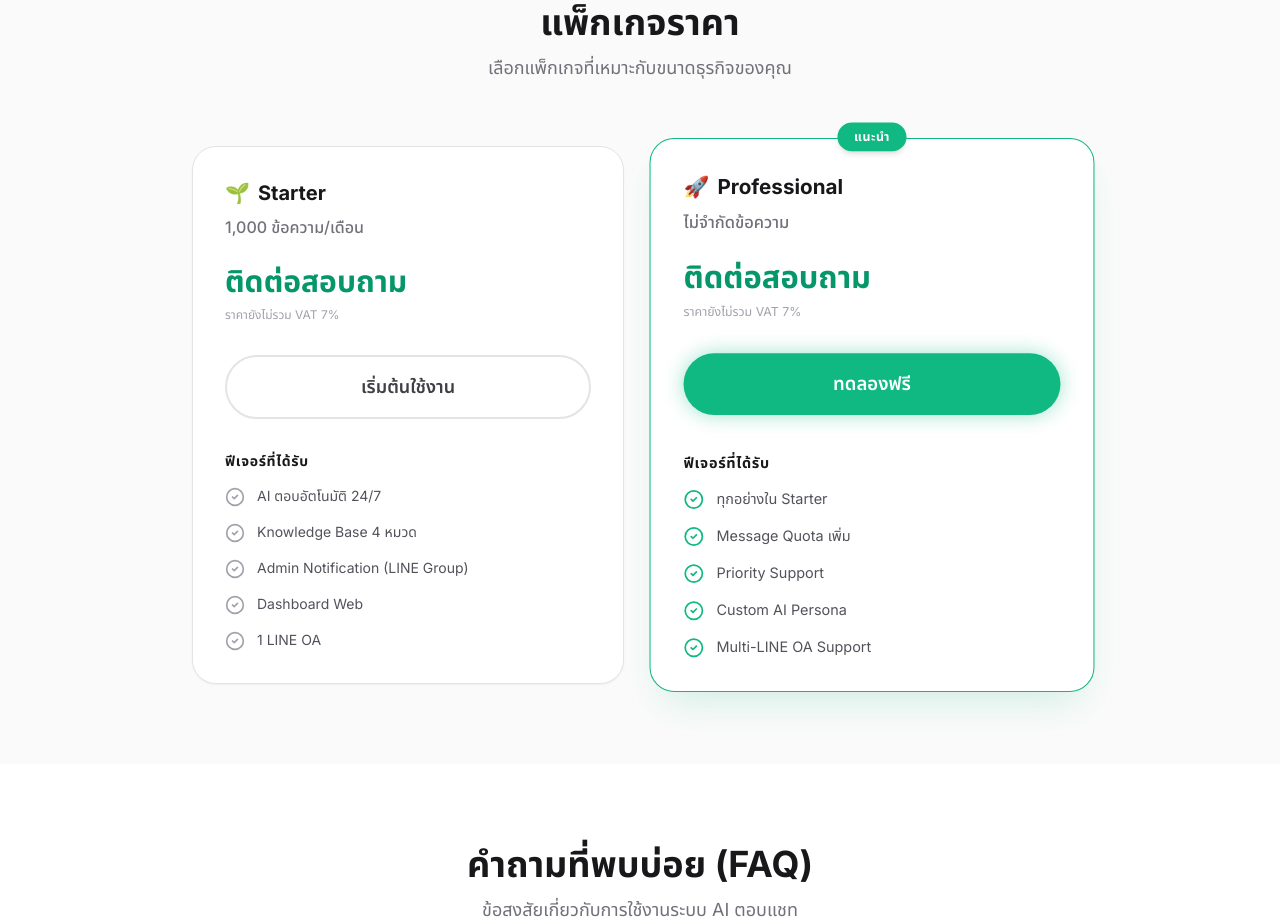
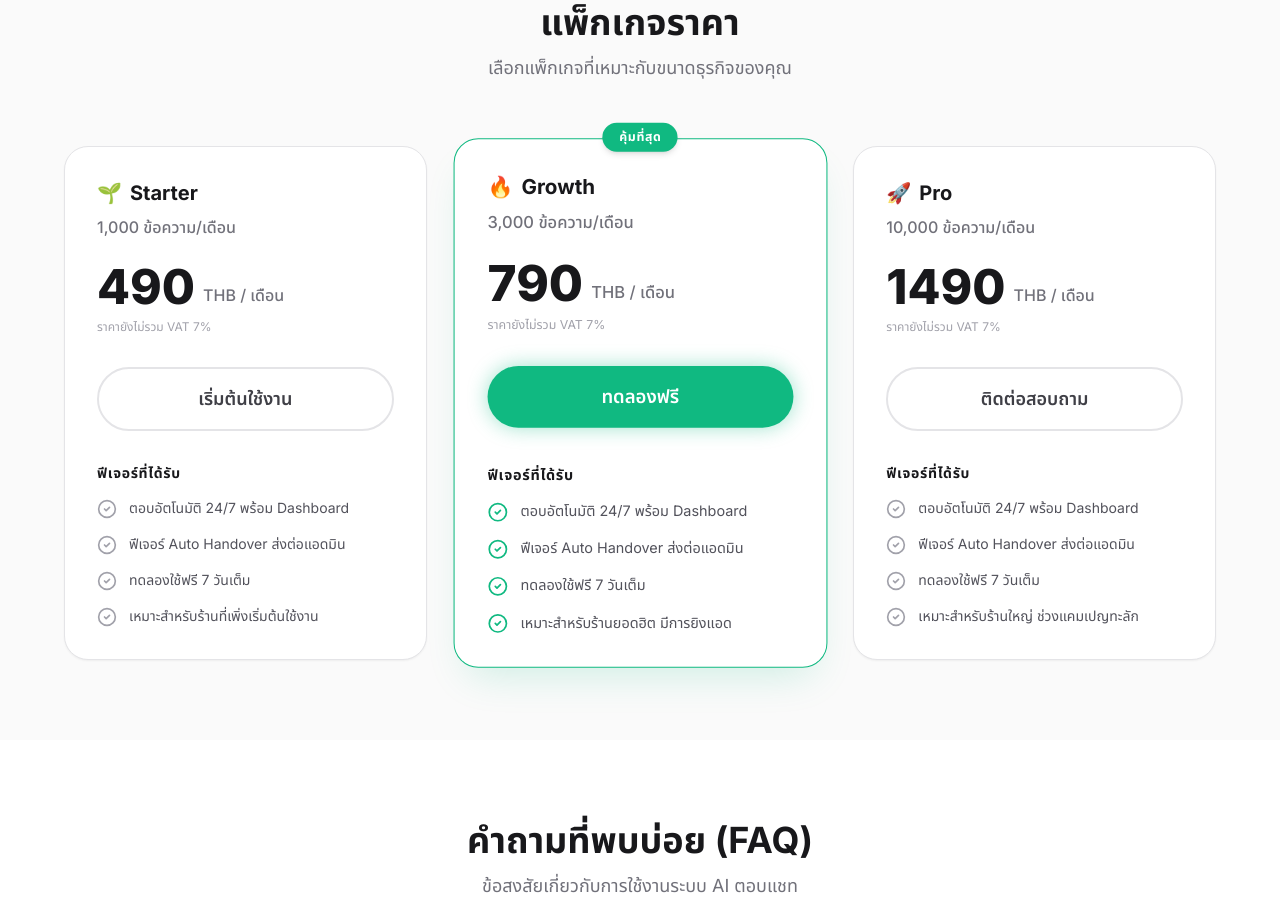
Before and after one commit to Aemitez1/chillandco-landing, a Next.js app: page / in a window 1280 px wide. Shown: the part 4420-5339 px from the top of the page. Built offline with nearby package versions, Linux system fonts and the light colour scheme.

Commit message:
feat: Add a new pricing section with dynamic content, animations, and supporting data files.

```diff
--- a/src/components/sections/PricingSection.tsx
+++ b/src/components/sections/PricingSection.tsx
@@ -44,7 +44,7 @@ export default function PricingSection() {
                     initial="hidden"
                     whileInView="visible"
                     viewport={{ once: true, amount: 0.2 }}
-                    className="w-full max-w-4xl mx-auto grid grid-cols-1 md:grid-cols-2 gap-8 items-stretch relative"
+                    className="w-full max-w-6xl mx-auto grid grid-cols-1 md:grid-cols-3 gap-6 lg:gap-8 items-stretch relative"
                 >
                     {pricing.plans.map((plan, idx) => (
                         <motion.div
--- a/src/data/content.ts
+++ b/src/data/content.ts
@@ -218,35 +218,48 @@ export const pricing = {
         {
             name: "Starter",
             emoji: "🌱",
-            price: null,
-            priceLabel: "ติดต่อสอบถาม",
+            price: 490,
+            priceLabel: "490",
             limit: "1,000 ข้อความ/เดือน",
             features: [
-                "AI ตอบอัตโนมัติ 24/7",
-                "Knowledge Base 4 หมวด",
-                "Admin Notification (LINE Group)",
-                "Dashboard Web",
-                "1 LINE OA",
+                "ตอบอัตโนมัติ 24/7 พร้อม Dashboard",
+                "ฟีเจอร์ Auto Handover ส่งต่อแอดมิน",
+                "ทดลองใช้ฟรี 7 วันเต็ม",
+                "เหมาะสำหรับร้านที่เพิ่งเริ่มต้นใช้งาน",
             ],
             cta: { label: "เริ่มต้นใช้งาน", url: brand.lineAddFriendUrl },
             highlight: false,
         },
         {
-            name: "Professional",
-            emoji: "🚀",
-            price: null,
-            priceLabel: "ติดต่อสอบถาม",
-            limit: "ไม่จำกัดข้อความ",
-            badge: "แนะนำ",
+            name: "Growth",
+            emoji: "🔥",
+            price: 790,
+            priceLabel: "790",
+            limit: "3,000 ข้อความ/เดือน",
+            badge: "คุ้มที่สุด",
             features: [
-                "ทุกอย่างใน Starter",
-                "Message Quota เพิ่ม",
-                "Priority Support",
-                "Custom AI Persona",
-                "Multi-LINE OA Support",
+                "ตอบอัตโนมัติ 24/7 พร้อม Dashboard",
+                "ฟีเจอร์ Auto Handover ส่งต่อแอดมิน",
+                "ทดลองใช้ฟรี 7 วันเต็ม",
+                "เหมาะสำหรับร้านยอดฮิต มีการยิงแอด",
             ],
             cta: { label: "ทดลองฟรี", url: brand.lineAddFriendUrl },
             highlight: true,
+        },
+        {
+            name: "Pro",
+            emoji: "🚀",
+            price: 1490,
+            priceLabel: "1490",
+            limit: "10,000 ข้อความ/เดือน",
+            features: [
+                "ตอบอัตโนมัติ 24/7 พร้อม Dashboard",
+                "ฟีเจอร์ Auto Handover ส่งต่อแอดมิน",
+                "ทดลองใช้ฟรี 7 วันเต็ม",
+                "เหมาะสำหรับร้านใหญ่ ช่วงแคมเปญทะลัก",
+            ],
+            cta: { label: "ติดต่อสอบถาม", url: brand.lineAddFriendUrl },
+            highlight: false,
         },
     ],
     faq: [
```
Also changed, not shown: src/data/landing-content.ts (+31 -18 lines), .sdd/CONTENT_STRATEGY.md, .sdd/ROADMAP.md, src/app/icon.jpg (added).
